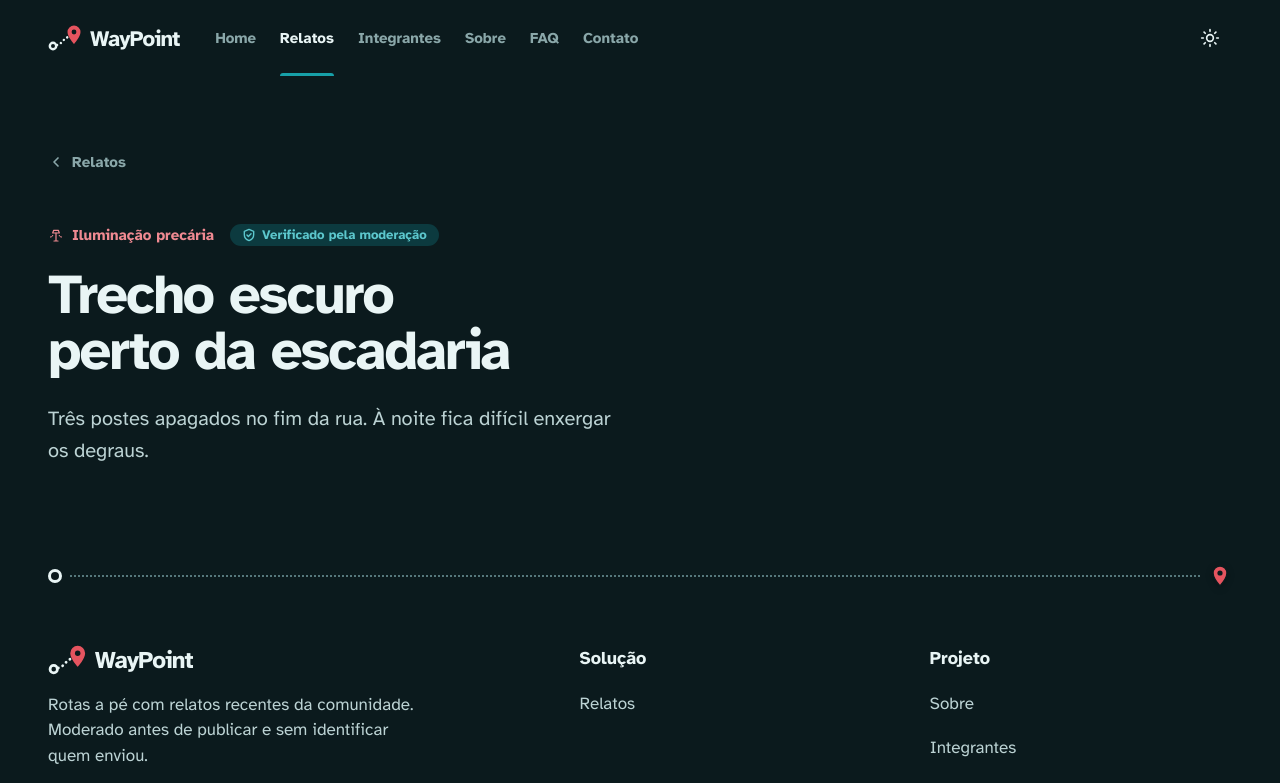
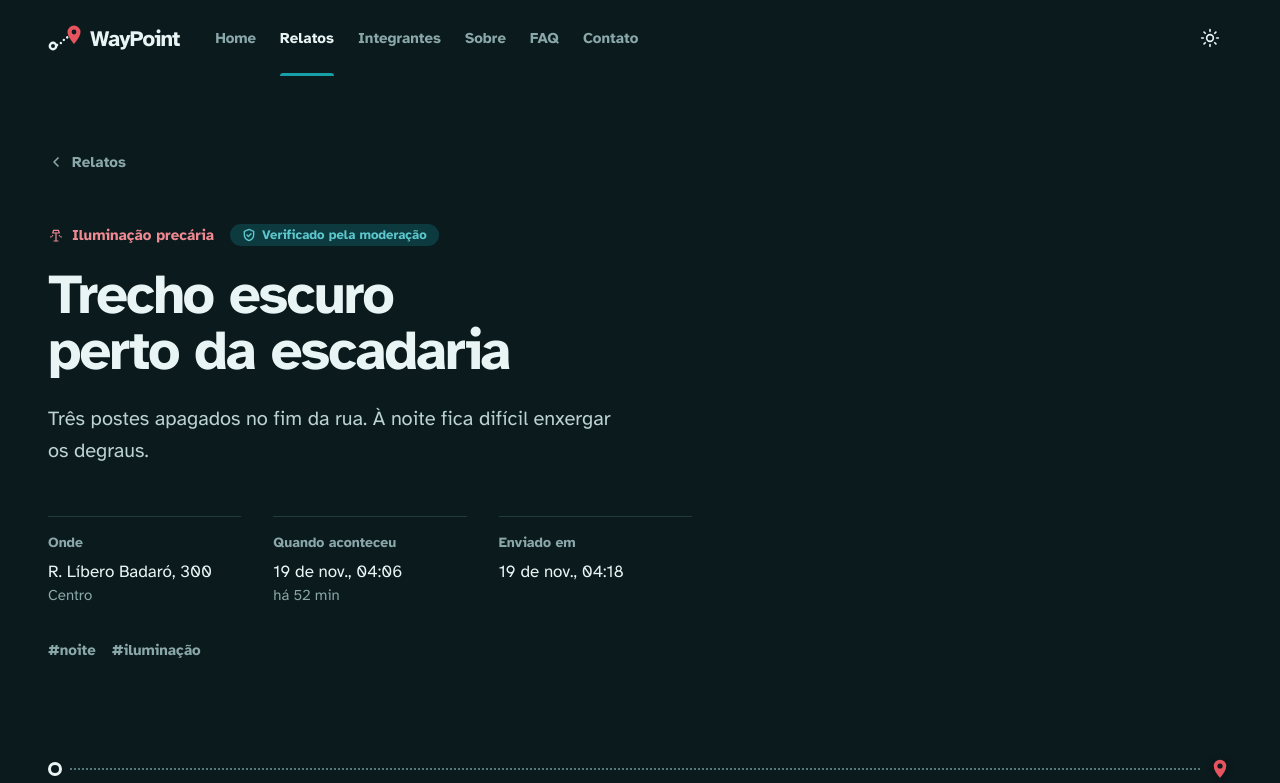
Before and after one commit to pivattidev/waypoint, a React (Vite) app: page /relatos/1 in a window 1280 px wide. Shown: the top 783 px of the page. Built offline with nearby package versions, Linux system fonts and the light colour scheme.

Commit message:
feat: mostra a ficha completa do relato com local, datas e tags

```diff
--- a/src/pages/RelatoDetalhe.tsx
+++ b/src/pages/RelatoDetalhe.tsx
@@ -1,4 +1,4 @@
-import type { CSSProperties } from 'react'
+import type { CSSProperties, ReactNode } from 'react'
 import { Link, useParams } from 'react-router-dom'
 import { LinkBotao } from '../components/Button'
 import CategoriaIcone from '../components/CategoriaIcone'
@@ -6,6 +6,7 @@ import { Carregando, ListaVazia, MensagemErro } from '../components/EstadoTela'
 import StatusBadge from '../components/StatusBadge'
 import { useRequisicao } from '../hooks/useRequisicao'
 import { buscarRelato } from '../services/relatos'
+import { formatarDataHora, tempoDecorrido } from '../utils/formatar'
 
 /** Atalho para escalonar a animação de entrada. */
 const ordem = (i: number) => ({ '--i': i }) as CSSProperties
@@ -19,6 +20,16 @@ function Voltar() {
       </svg>
       Relatos
     </Link>
+  )
+}
+
+/** Um dado da ficha: rótulo pequeno em cima, valor embaixo. */
+function Dado({ rotulo, children }: { rotulo: string; children: ReactNode }) {
+  return (
+    <div className="border-t border-line pt-4">
+      <dt className="text-sm font-bold text-muted">{rotulo}</dt>
+      <dd className="mt-1.5 text-[17px] text-ink">{children}</dd>
+    </div>
   )
 }
 
@@ -56,7 +67,7 @@ export default function RelatoDetalhe() {
       {relato && !carregando && (
         <>
           <div className="grid gap-12 lg:grid-cols-[minmax(0,7fr)_minmax(0,5fr)] lg:gap-20">
-            {/* Leitura: categoria, título e descrição */}
+            {/* Leitura: categoria, título, descrição e a ficha */}
             <div className="min-w-0">
               <p className="entrar flex flex-wrap items-center gap-x-4 gap-y-2" style={ordem(0)}>
                 <span className="inline-flex items-center gap-2 text-[15px] font-bold text-alert-text">
@@ -71,6 +82,33 @@ export default function RelatoDetalhe() {
               <p className="entrar mt-6 max-w-2xl text-xl leading-relaxed text-ink-2" style={ordem(2)}>
                 {relato.descricao}
               </p>
+
+              <dl className="entrar mt-12 grid gap-x-8 gap-y-6 sm:grid-cols-3" style={ordem(3)}>
+                <Dado rotulo="Onde">
+                  {relato.logradouro}
+                  <span className="block text-[15px] text-muted">{relato.regiaoNome}</span>
+                </Dado>
+                <Dado rotulo="Quando aconteceu">
+                  {formatarDataHora(relato.dataOcorrencia)}
+                  <span className="block text-[15px] text-muted">{tempoDecorrido(relato.dataOcorrencia)}</span>
+                </Dado>
+                <Dado rotulo="Enviado em">{formatarDataHora(relato.dataEnvio)}</Dado>
+              </dl>
+
+              {relato.tags.length > 0 && (
+                <p className="entrar mt-8 flex flex-wrap gap-x-4 gap-y-1 text-[15px] font-bold text-muted" style={ordem(4)}>
+                  {relato.tags.map((tag) => (
+                    <span key={tag}>#{tag}</span>
+                  ))}
+                </p>
+              )}
+
+              {relato.motivoRejeicao && (
+                <div className="entrar mt-8 border-l-2 border-alert pl-4" style={ordem(4)}>
+                  <p className="text-sm font-bold text-alert-text">Motivo da rejeição</p>
+                  <p className="mt-1 text-ink-2">{relato.motivoRejeicao}</p>
+                </div>
+              )}
             </div>
           </div>
         </>
```
